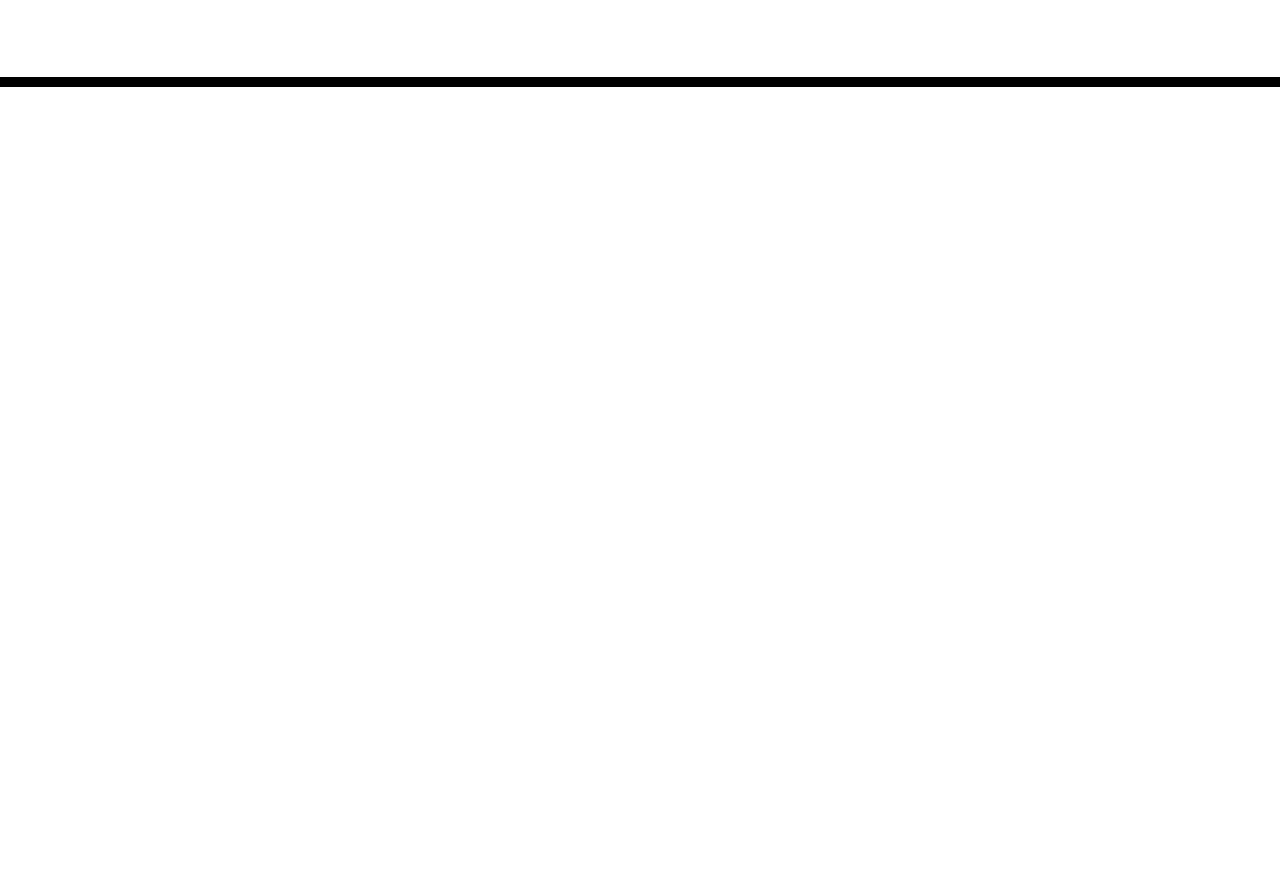
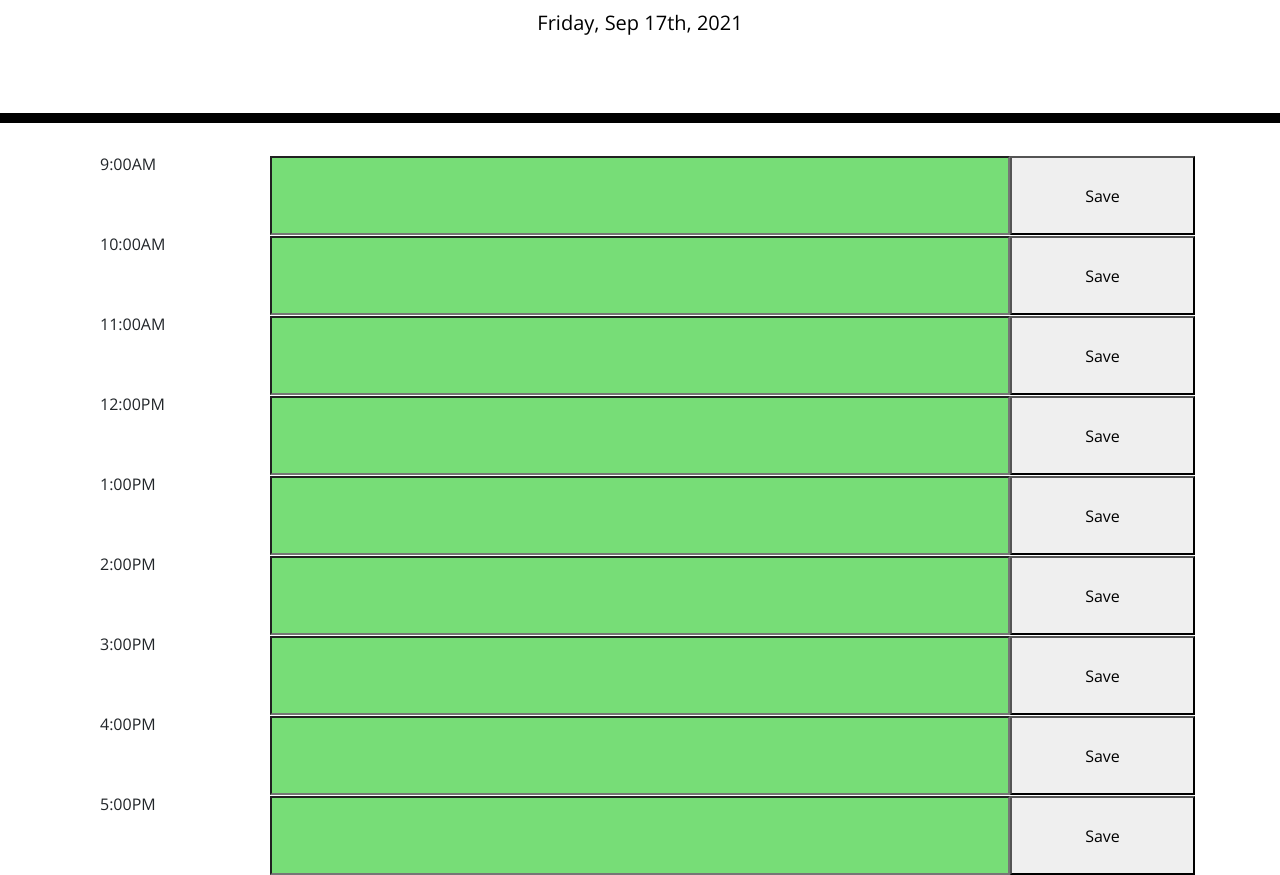
Before and after one commit to nicolepingar/work_day_scheduler, a plain HTML site: page index.html in a window 1280 px wide. Shown: the part 181-1056 px from the top of the page. Before the commit the page ends 800 px from the top, so only its background shows below. Drawn offline with nearby package versions, Linux system fonts and the light colour scheme.

Commit message:
9/16 commit

```diff
--- a/assets/js/script.js
+++ b/assets/js/script.js
@@ -0,0 +1,46 @@
+// Current date at top of page
+$("#currentDay").text(moment().format("dddd, MMM Do, YYYY"));
+
+$(document).ready(function () {
+    function getLocal() {
+        $(".inputField").each(function () {
+            var inputValue = $(this).attr("id");
+            $(this).val(localStorage.getItem(inputValue));
+        }
+        )
+    }
+
+    function colorChange() {
+        $(".inputField").each(function () {
+            var todayInTime = moment().format("H")
+            var hour = $(this).attr("id")
+            console.log(hour);
+            console.log(todayInTime);
+            if (hour < todayInTime) {
+                $(this).addClass("past");
+                $(this).removeClass("present");
+                $(this).removeClass("future");
+            }
+            else if (hour == todayInTime) {
+                $(this).addClass("present");
+                $(this).removeClass("past");
+                $(this).removeClass("future");
+            }
+            else {
+                $(this).addClass("future");
+                $(this).removeClass("past");
+                $(this).removeClass("present");
+            }
+        })
+    }
+
+    $(".saveButton").on("click", function () {
+        var meetings = $(this).siblings(".inputField").val();
+        var time = $(this).siblings().eq(1).attr("id");
+
+        localStorage.setItem(time, meetings);
+
+    })
+   getLocal();
+   colorChange();
+})
--- a/index.html
+++ b/index.html
@@ -1,23 +1,14 @@
 <!DOCTYPE html>
 <html lang="en">
+
 <head>
     <meta charset="UTF-8" />
     <meta name="viewport" content="width=device-width, initial-scale=1.0" />
     <meta http-equiv="X-UA-Compatible" content="ie=edge" />
-    <link
-      rel="stylesheet"
-      href="https://stackpath.bootstrapcdn.com/bootstrap/4.3.1/css/bootstrap.min.css"
-    />
-    <link
-      rel="stylesheet"
-      href="https://use.fontawesome.com/releases/v5.8.1/css/all.css"
-      integrity="sha384-50oBUHEmvpQ+1lW4y57PTFmhCaXp0ML5d60M1M7uH2+nqUivzIebhndOJK28anvf"
-      crossorigin="anonymous"
-    />
-    <link
-      href="https://fonts.googleapis.com/css?family=Open+Sans&display=swap"
-      rel="stylesheet"
-    />
+    <link rel="stylesheet" href="https://stackpath.bootstrapcdn.com/bootstrap/4.3.1/css/bootstrap.min.css" />
+    <link rel="stylesheet" href="https://use.fontawesome.com/releases/v5.8.1/css/all.css"
+        integrity="sha384-50oBUHEmvpQ+1lW4y57PTFmhCaXp0ML5d60M1M7uH2+nqUivzIebhndOJK28anvf" crossorigin="anonymous" />
+    <link href="https://fonts.googleapis.com/css?family=Open+Sans&display=swap" rel="stylesheet" />
     <link rel="stylesheet" href="./assets/css/style.css" />
     <title>Work Day Scheduler</title>
 </head>
@@ -30,9 +21,74 @@
     </header>
     <div class="container">
         <!-- Timeblocks go here -->
+        <div class="container">
+            <div class="row">
+                <label for="9" class="col-lg-2 schedTime">9:00AM</label>
+                <input type="text" id="9" name="9" class="col-lg-8 inputField">
+                <button class="col-lg-2 saveButton">Save</button>
+            </div>
+        </div>
+        <div class="container">
+            <div class="row">
+                <label for="10" class="col-lg-2 schedTime">10:00AM</label>
+                <input type="text" id="10" name="10" class="col-lg-8 inputField">
+                <button class="col-lg-2 saveButton">Save</button>
+            </div>
+        </div>
+        <div class="container">
+            <div class="row">
+                <label for="11" class="col-lg-2 schedTime">11:00AM</label>
+                <input type="text" id="11" name="11" class="col-lg-8 inputField">
+                <button class="col-lg-2 saveButton">Save</button>
+            </div>
+        </div>
+        <div class="container">
+            <div class="row">
+                <label for="12" class="col-lg-2 schedTime">12:00PM</label>
+                <input type="text" id="12" name="12" class="col-lg-8 inputField">
+                <button class="col-lg-2 saveButton">Save</button>
+            </div>
+        </div>
+        <div class="container">
+            <div class="row">
+                <label for="13" class="col-lg-2 schedTime">1:00PM</label>
+                <input type="text" id="13" name="13" class="col-lg-8 inputField">
+                <button class="col-lg-2 saveButton">Save</button>
+            </div>
+        </div>
+        <div class="container">
+            <div class="row">
+                <label for="14" class="col-lg-2 schedTime">2:00PM</label>
+                <input type="text" id="14" name="14" class="col-lg-8 inputField">
+                <button class="col-lg-2 saveButton">Save</button>
+            </div>
+        </div>
+        <div class="container">
+            <div class="row">
+                <label for="15" class="col-lg-2 schedTime">3:00PM</label>
+                <input type="text" id="15" name="15" class="col-lg-8 inputField">
+                <button class="col-lg-2 saveButton">Save</button>
+            </div>
+        </div>
+        <div class="container">
+            <div class="row">
+                <label for="16" class="col-lg-2 schedTime">4:00PM</label>
+                <input type="text" id="16" name="16" class="col-lg-8 inputField">
+                <button class="col-lg-2 saveButton">Save</button>
+            </div>
+        </div>
+        <div class="container">
+            <div class="row">
+                <label for="17" class="col-lg-2 schedTime">5:00PM</label>
+                <input type="text" id="17" name="17" class="col-lg-8 inputField">
+                <button class="col-lg-2 saveButton">Save</button>
+            </div>
+        </div>
     </div>
 
     <script src="https://cdnjs.cloudflare.com/ajax/libs/jquery/3.2.1/jquery.min.js"></script>
     <script src="https://cdnjs.cloudflare.com/ajax/libs/moment.js/2.24.0/moment.min.js"></script>
+    <script src="assets/js/script.js"></script>
 </body>
+
 </html>
```
Lines whose indentation alone changed are shown as unchanged.
